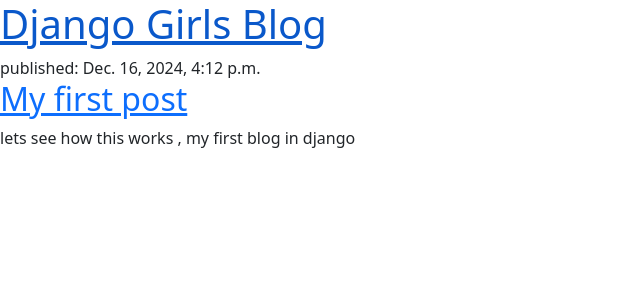
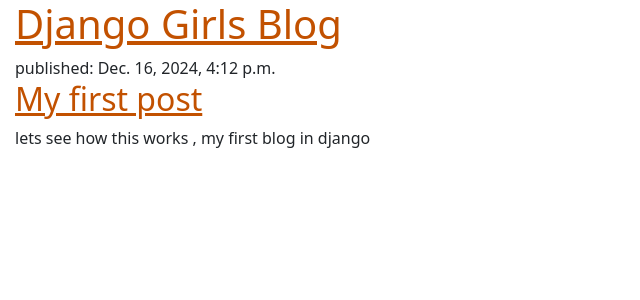
Before and after one commit to ktvgs/mywebsite, a Django app: page / in a window 1280 px wide. Shown: the top 300 px of the page, without its empty margins (0-640 px from the left). Run offline with Django 5.2, Linux system fonts and the light colour scheme; data comes from the database, SQL or seed files in the repository.

Commit message:
css added

```diff
--- /dev/null
+++ b/blog/static/css/blog.css
@@ -0,0 +1,7 @@
+h1 a, h2 a {
+    color: #C25100;
+}
+
+body {
+    padding-left: 15px;
+}
--- a/blog/templates/blog/post_list.html
+++ b/blog/templates/blog/post_list.html
@@ -1,9 +1,10 @@
-
+{% load static %}
 <!DOCTYPE html>
 <html>
     <head>
         <title>Django Girls blog</title>
         <link rel="stylesheet" href="https://cdn.jsdelivr.net/npm/bootstrap@5.3.3/dist/css/bootstrap.min.css" integrity="sha384-QWTKZyjpPEjISv5WaRU9OFeRpok6YctnYmDr5pNlyT2bRjXh0JMhjY6hW+ALEwIH" crossorigin="anonymous">
+        <link rel="stylesheet" href="{% static 'css/blog.css' %}">
     </head>
     <body>
         <header>
```
